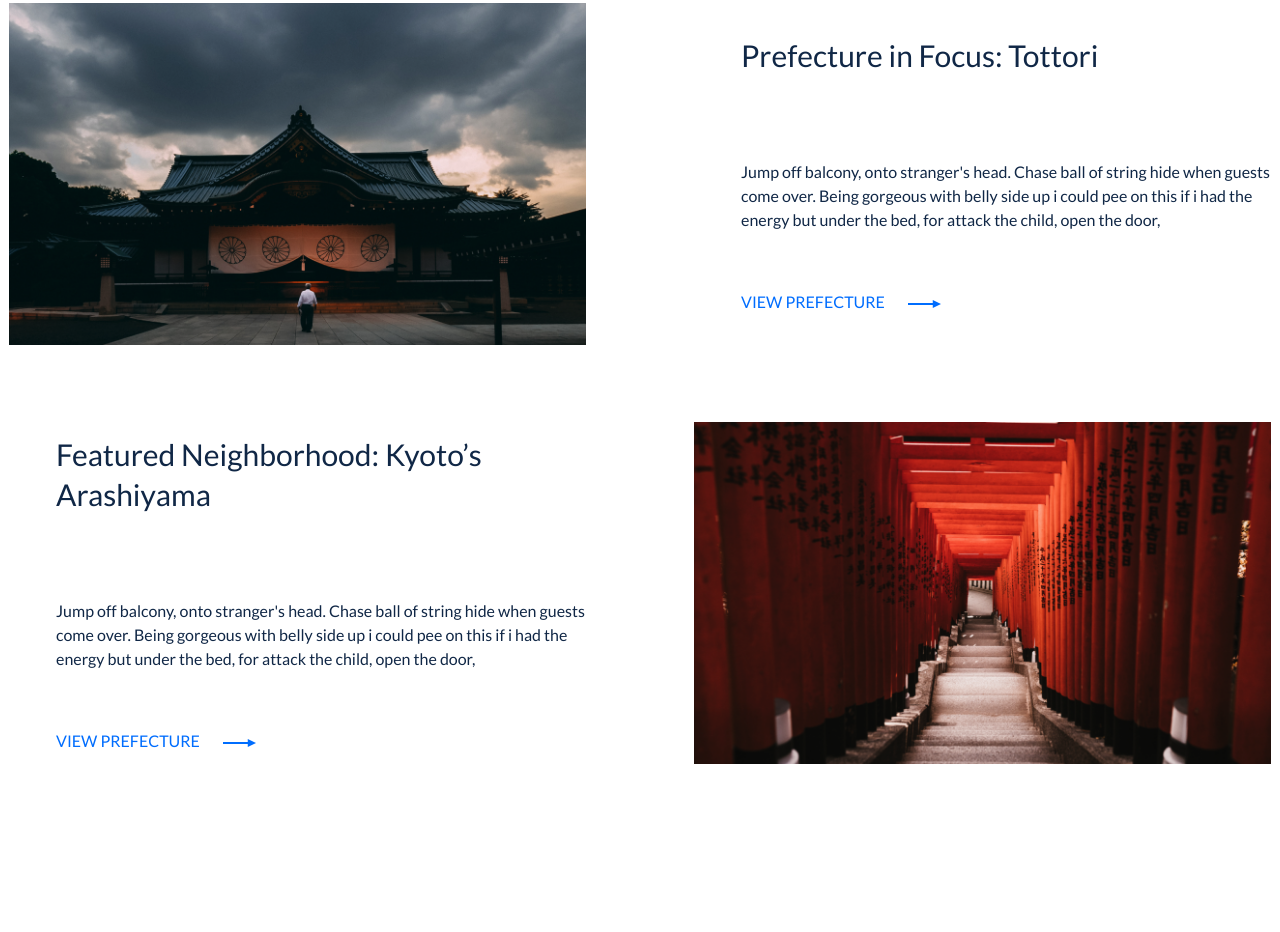
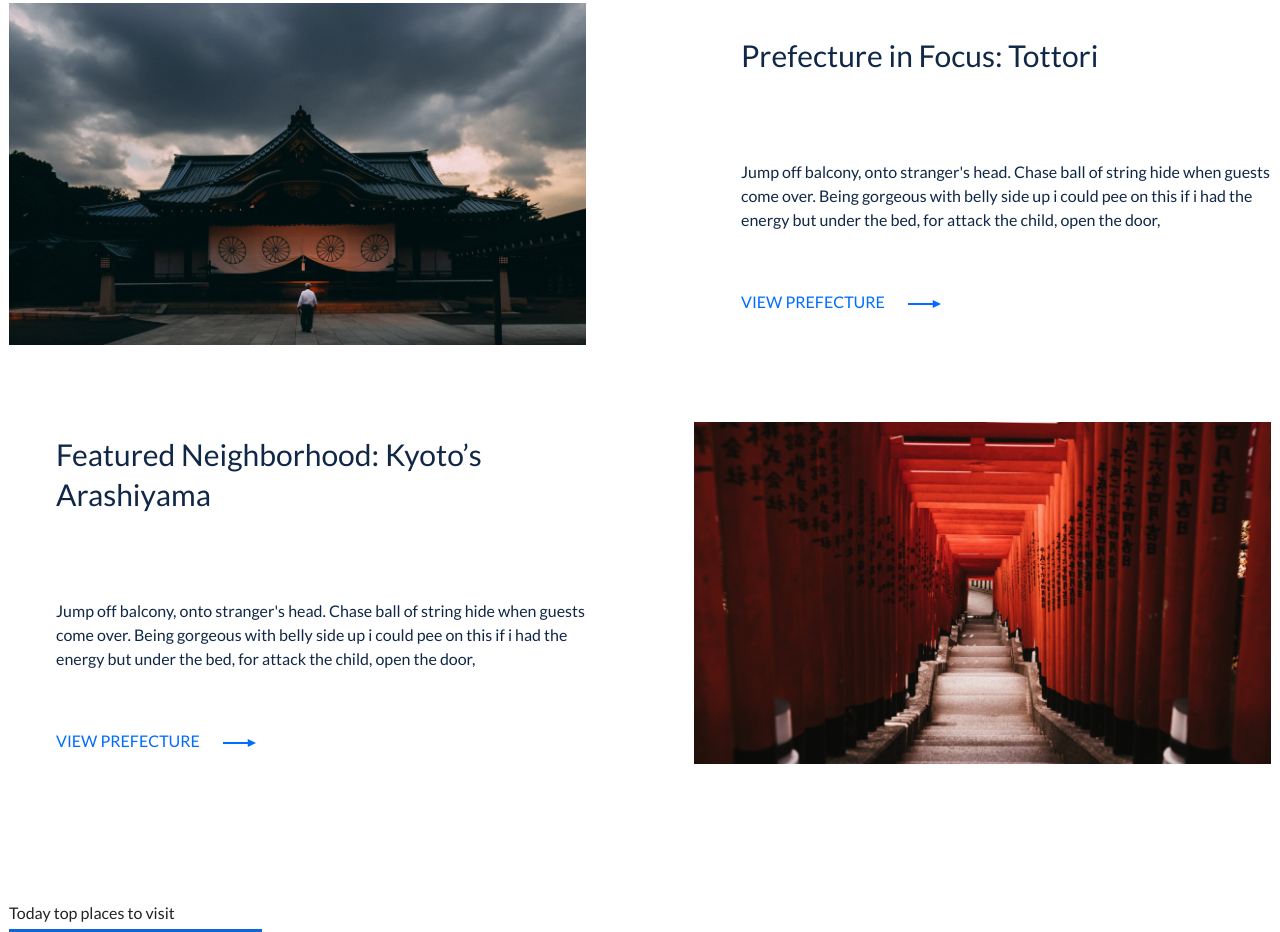
Before and after one commit to itjake/newtravel, a plain HTML site: page index.html in a window 1280 px wide. Shown: the part 2479-3411 px from the top of the page. Before the commit the page ends 3382 px from the top, so only its background shows below. Drawn offline with Linux system fonts and the light colour scheme.

Commit message:
feat: added title for fourth page

```diff
--- a/index.html
+++ b/index.html
@@ -264,5 +264,18 @@
 
 <!--third page end-->
 
+<!--fourth page start-->
+
+<section class="top">
+  <div class="wrapper__full">
+    <h2 class="top__title section__title">
+      Today top places to visit
+    </h2>
+  </div>
+</section>
+
+<!--fourth page end-->
+
+
 </body>
 </html>
```
